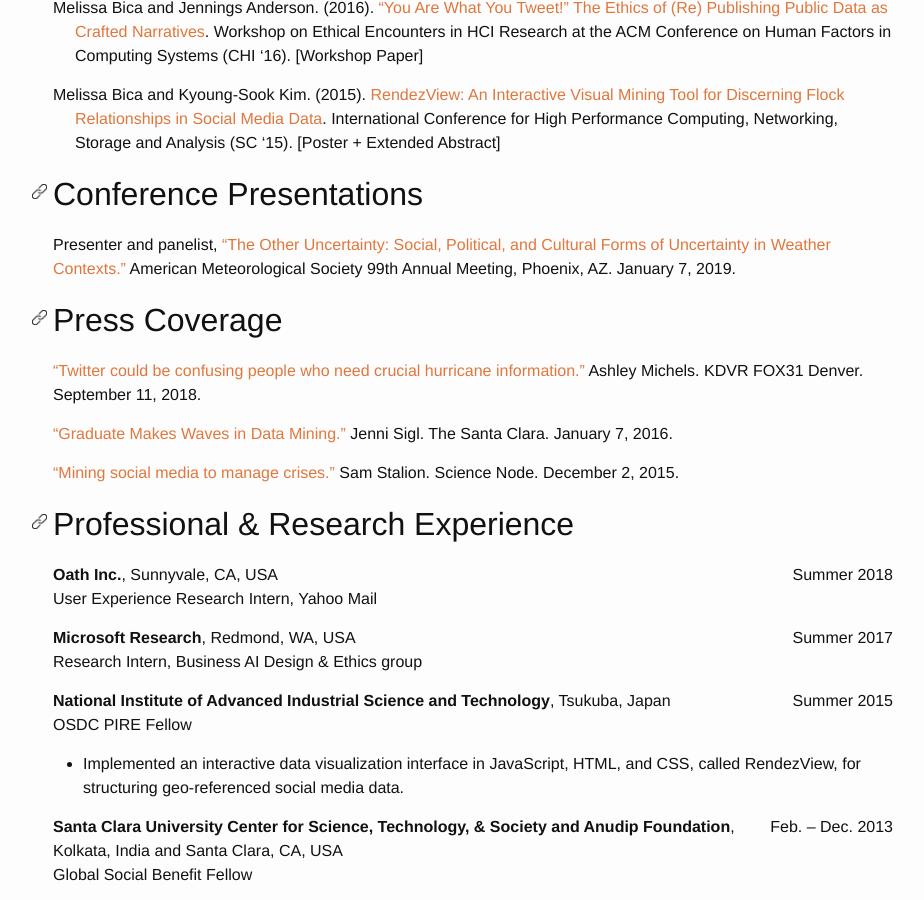
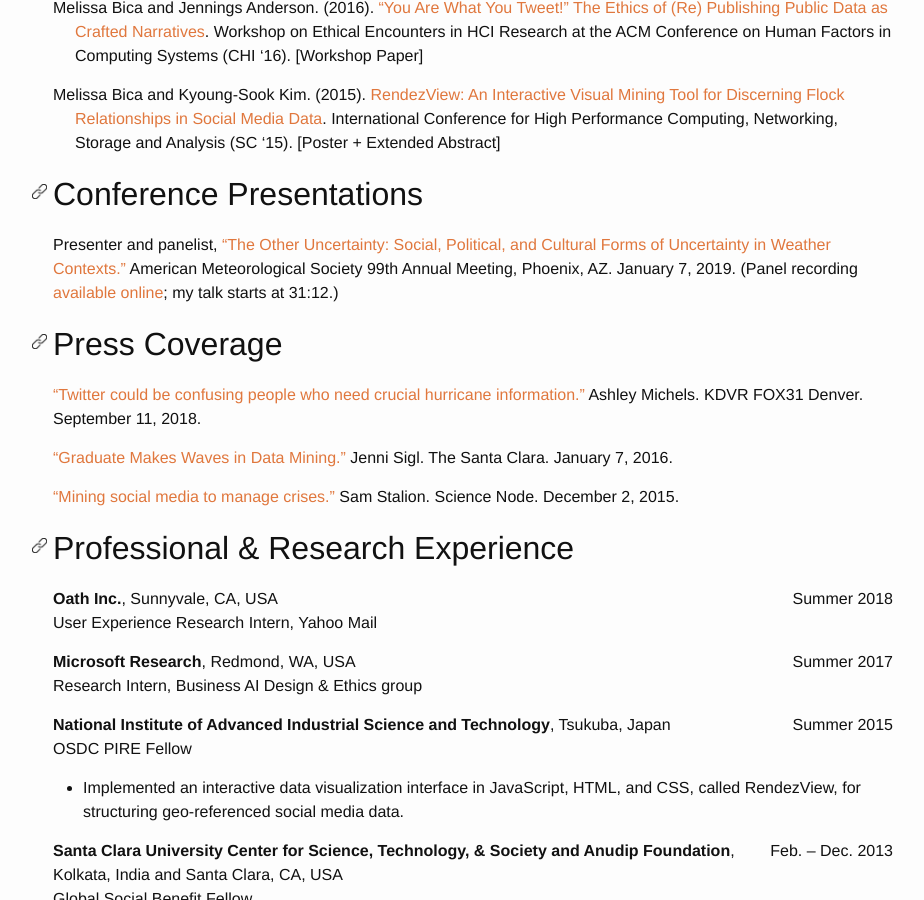
Before and after one commit to melissabica/melissabica.github.io, a Jekyll site: the page built from 3-cv.md, in a window 1280 px wide and 900 px high, scrolled down 1767 px. Shown: the whole window, without its empty margins (167-1091 px from the left). Built offline with Jekyll 4.4.1, drawn with Linux system fonts in a browser that asks for light colours; nearby versions of some CDN libraries; comment, search, counter and statistics services are not loaded.

Commit message:
added AMS panel link to CV

```diff
--- a/3-cv.md
+++ b/3-cv.md
@@ -71,7 +71,7 @@ permalink: /cv/
 
 <h2><a id="presentations" class="anchor" aria-hidden="true" href="#presentations"><img src="\assets\link.png" style="width:15px"></a>Conference Presentations</h2>
 
-Presenter and panelist, <a href="https://annual.ametsoc.org/index.cfm/2019/programs/conferences-and-symposia/14th-symposium-on-societal-applications-policy-research-and-practice/the-other-uncertainty/" target="_blank">"The Other Uncertainty: Social, Political, and Cultural Forms of Uncertainty in Weather Contexts."</a> American Meteorological Society 99th Annual Meeting, Phoenix, AZ. January 7, 2019.
+Presenter and panelist, <a href="https://annual.ametsoc.org/index.cfm/2019/programs/conferences-and-symposia/14th-symposium-on-societal-applications-policy-research-and-practice/the-other-uncertainty/" target="_blank">"The Other Uncertainty: Social, Political, and Cultural Forms of Uncertainty in Weather Contexts."</a> American Meteorological Society 99th Annual Meeting, Phoenix, AZ. January 7, 2019. (Panel recording <a href="https://ams.confex.com/ams/2019Annual/videogateway.cgi/id/49988?recordingid=49988" target="_blank" class="bolder">available online</a>; my talk starts at 31:12.)
 
 
 
```
Also changed, not shown: index.md (+1 -1 lines).
